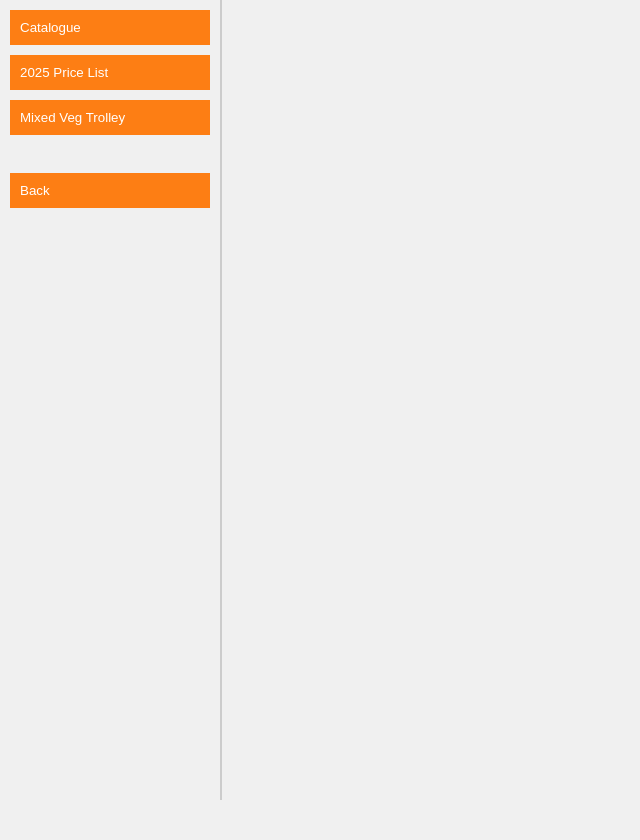
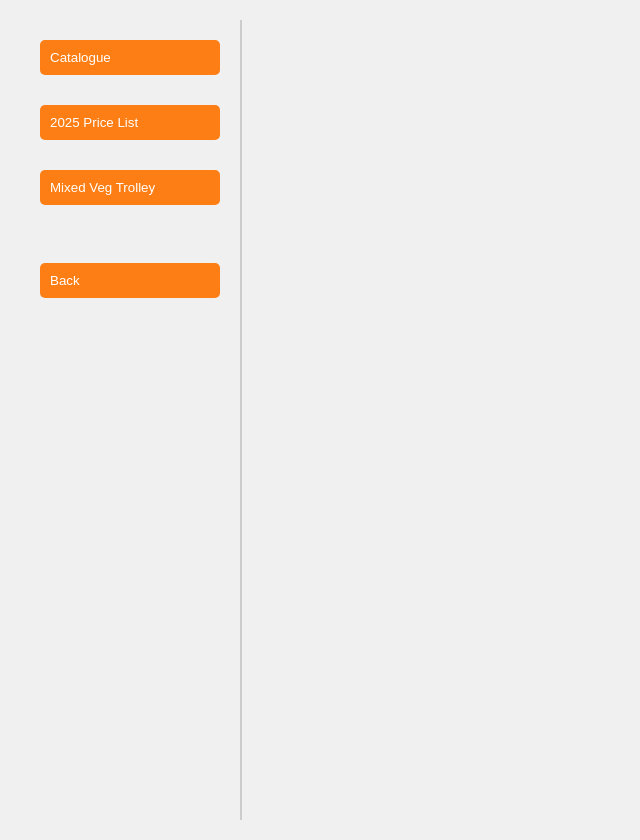
Before and after one commit to QuantilDev/QuantilSalesAppWeb, a website: page salesresourcepage.html in a window 1280 px wide. Shown: the whole page, without its empty margins (0-640 px from the left). Before the commit the page ends 800 px from the top, so only its background shows below. Drawn offline with Linux system fonts and the light colour scheme.

Commit message:
Add files via upload

```diff
--- a/salesresourcepage.html
+++ b/salesresourcepage.html
@@ -4,49 +4,40 @@
     <meta charset="UTF-8">
     <meta name="viewport" content="width=device-width, initial-scale=1.0">
     <title>Sales Tools</title>
+    <link rel="stylesheet" href="styles.css">
     <style>
         body {
-            background-color: #F0F0F0;
+            display: flex;
+            font-family: Arial, sans-serif;
             margin: 0;
-            font-family: Arial, sans-serif;
-            display: flex;
             height: 100vh;
         }
-
-        /* Sidebar styles */
         .sidebar {
+            width: 200px;
             background-color: #F0F0F0;
             color: #fff;
-            width: 200px;
             padding: 10px;
             display: flex;
             flex-direction: column;
             gap: 10px;
-            transition: width 0.3s ease-in-out;
         }
-
-        .sidebar button, .sidebar a {
+        .sidebar button {
             background-color: #fd7e14;
             color: #fff;
             border: none;
             padding: 10px;
             cursor: pointer;
             text-align: left;
-            text-decoration: none;
-            display: block;
         }
-
-        .sidebar button:hover, .sidebar a:hover {
+        .sidebar button:hover {
             background-color: #777;
         }
-
         .content {
             flex-grow: 1;
             padding: 0;
             overflow: hidden;
             border-left: 2px solid #ccc;
         }
-
         iframe {
             width: 100%;
             height: 100%;
@@ -80,20 +71,17 @@
     </style>
 </head>
 <body>
-    <!-- Sidebar -->
     <div class="sidebar">
-	<button onclick="loadPage('Quantil 2025 Catalogue.html')">Catalogue</button>
+        <button onclick="loadPage('Quantil 2025 Catalogue.html')">Catalogue</button>
         <button onclick="loadPage('2025_Price_List.html')">2025 Price List</button>
         <button onclick="loadPage('Mixed_Veg_Pot.html')">Mixed Veg Trolley</button>
         <br>
         <button onclick="window.location.href='home.html'">Back</button>
     </div>
-
-    <!-- Content Area -->
-    <div class="content">
-        <iframe id="viewer" src=""></iframe>
-    </div>
-
+<!-- Content Area -->
+<div class="content">
+    <iframe id="viewer" src=""></iframe>
+</div>
     <script>
         // Function to load the selected page into the iframe
         function loadPage(file) {
```
